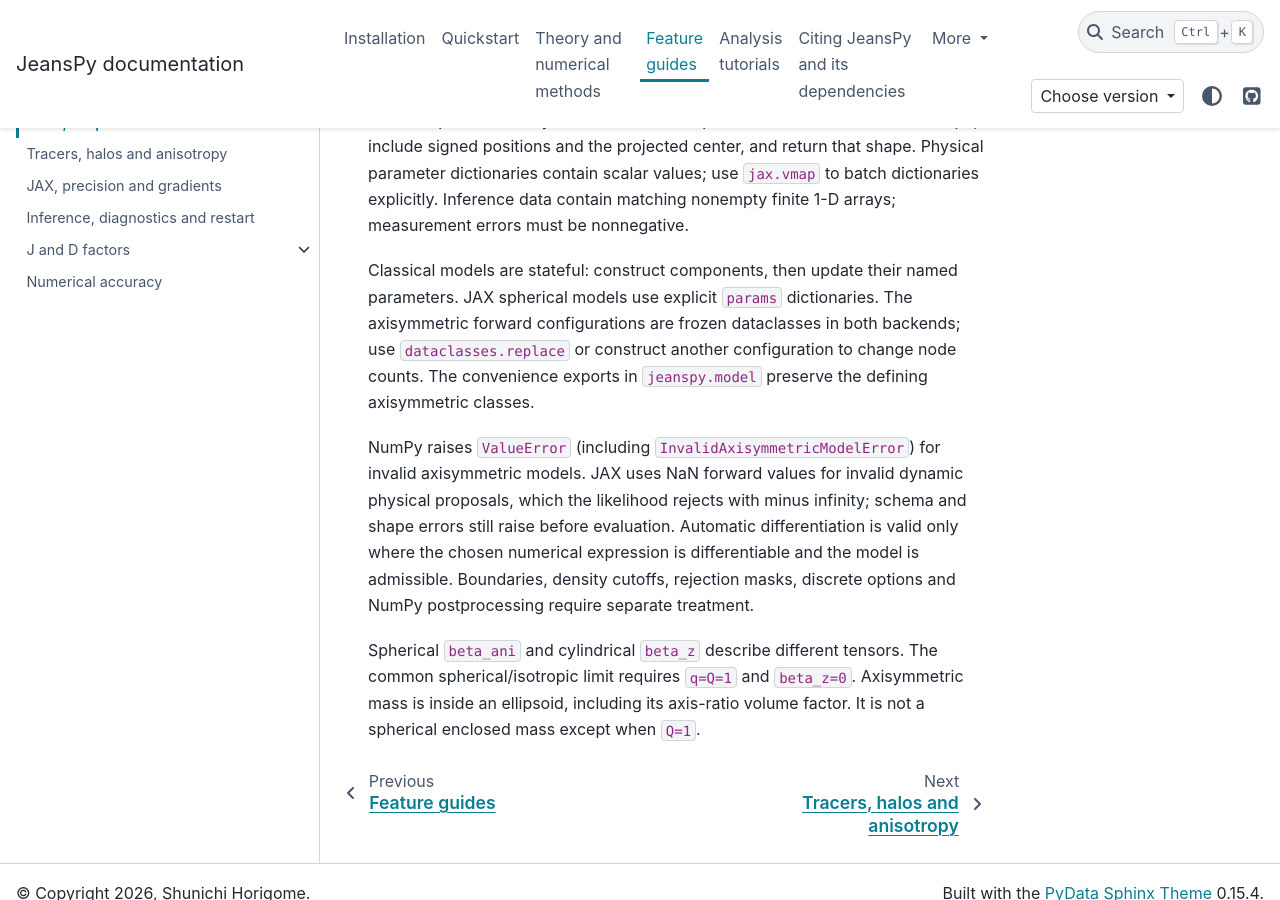
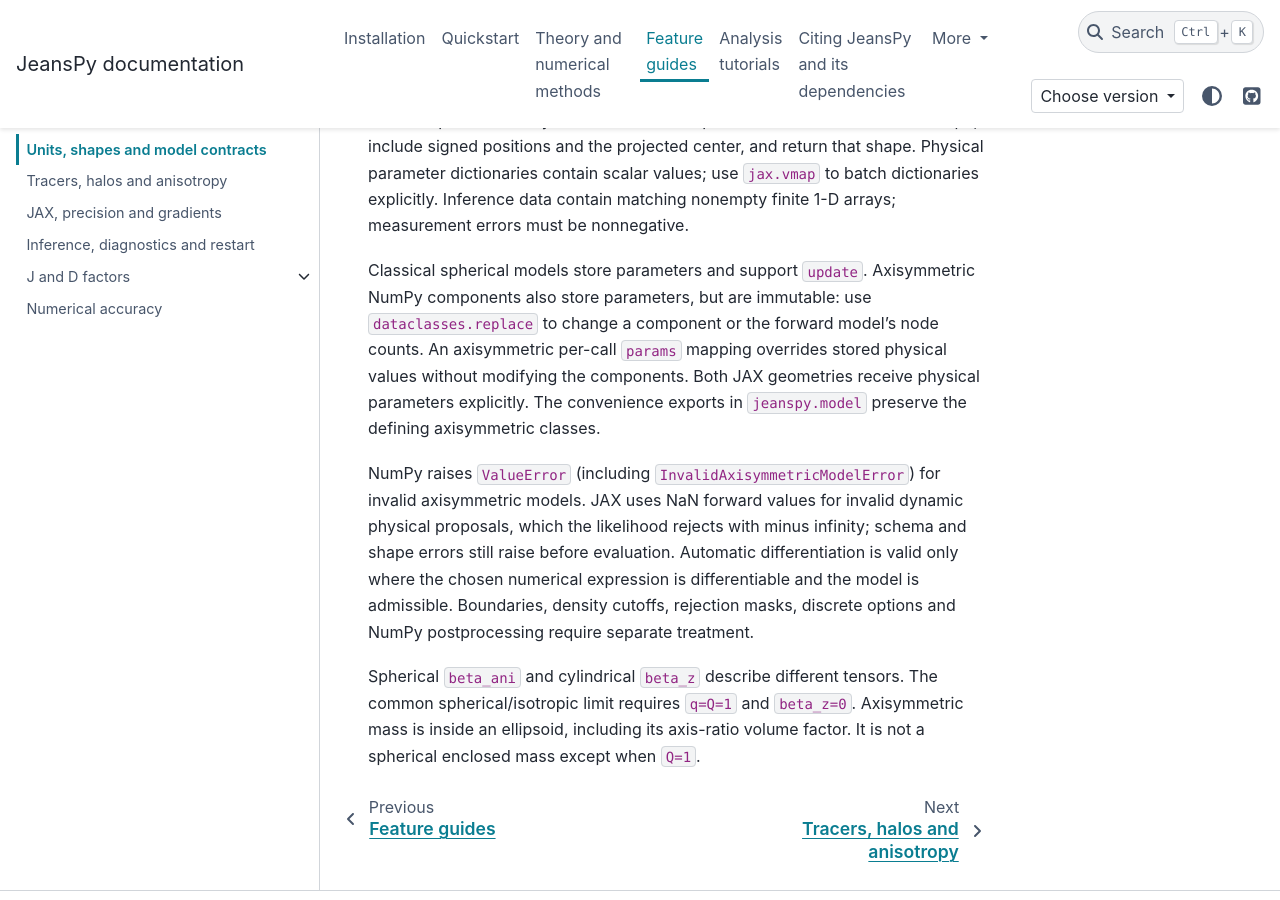
Before and after one commit to gomeshun/jeanspy, a Sphinx documentation site: the page built from docs/source/guides/contracts.md, in a window 1280 px wide and 900 px high, scrolled down 824 px. Built offline with Sphinx 7.4.7 and the PyData theme 0.15.4, drawn with Linux system fonts in a browser that asks for light colours; pages that are not in the unit, such as notebooks, are missing from menus; comment, search, counter and statistics services are not loaded.

Commit message:
Clarify immutable axisymmetric component contracts

```diff
--- a/docs/source/guides/contracts.md
+++ b/docs/source/guides/contracts.md
@@ -24,12 +24,13 @@ return that shape. Physical parameter dictionaries contain scalar values;
 use `jax.vmap` to batch dictionaries explicitly. Inference data contain matching
 nonempty finite 1-D arrays; measurement errors must be nonnegative.
 
-Classical models are stateful: construct components, then update their named
-parameters. JAX spherical models use explicit `params` dictionaries. The
-axisymmetric forward configurations are frozen dataclasses in both backends;
-use `dataclasses.replace` or construct another configuration to change node
-counts. The convenience exports in `jeanspy.model` preserve the defining
-axisymmetric classes.
+Classical spherical models store parameters and support `update`. Axisymmetric
+NumPy components also store parameters, but are immutable: use
+`dataclasses.replace` to change a component or the forward model's node counts.
+An axisymmetric per-call `params` mapping overrides stored physical values
+without modifying the components. Both JAX geometries receive physical
+parameters explicitly. The convenience exports in `jeanspy.model` preserve
+the defining axisymmetric classes.
 
 NumPy raises `ValueError` (including `InvalidAxisymmetricModelError`) for invalid
 axisymmetric models. JAX uses NaN forward values for invalid dynamic physical
```
Also changed, not shown: README.md (+1 -1 lines), docs/source/guides/profiles.md (+1 -1 lines).
